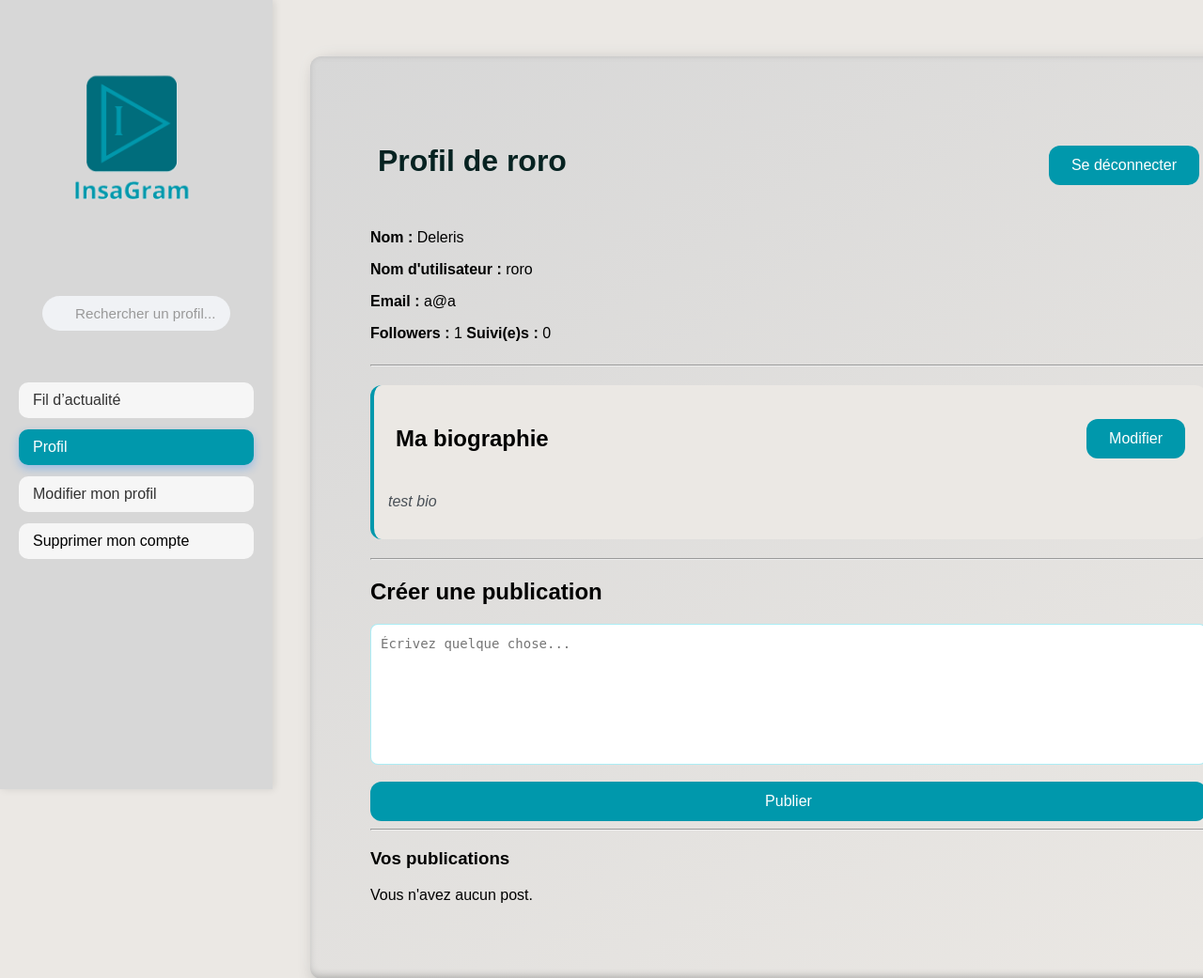
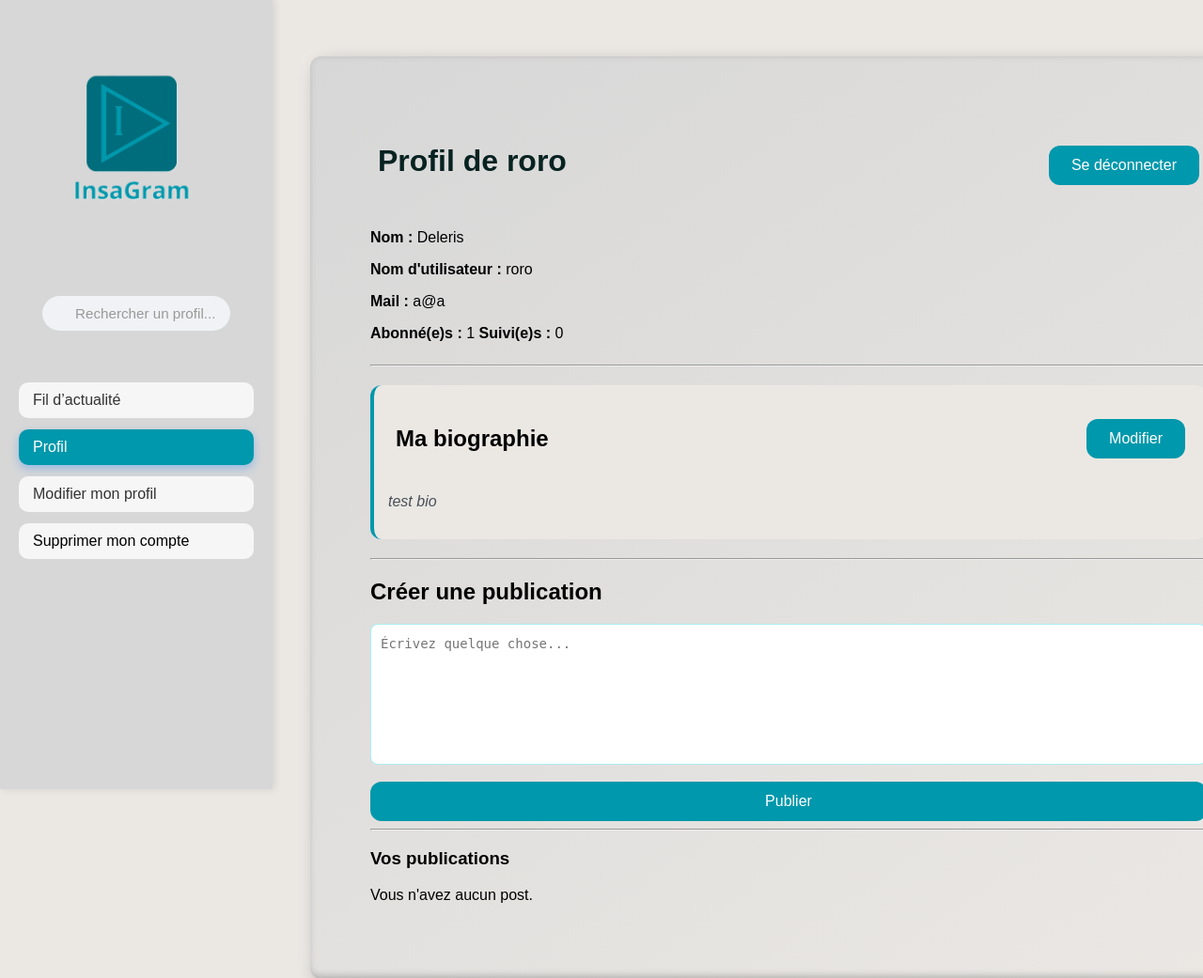
Before and after one commit to aperrin334/hello-python-ci, a Flask app: page /profile in a window 1280 px wide; the page is wider, and only the part inside the window is pictured. Shown: the top 1041 px of that part at 94% size. Run offline with Flask 3, Linux system fonts and the light colour scheme; a user stored in the database is signed in.

Commit message:
Changements Anglais-->Français

```diff
--- a/templates/profile.html
+++ b/templates/profile.html
@@ -102,9 +102,9 @@
             <div class="col">
                 <p><b>Nom :</b> {{ user.name }}</p>
                 <p><b>Nom d'utilisateur :</b> {{ user.username }}</p>
-                <p><b>Email :</b> {{ user.email }}</p>
+                <p><b>Mail :</b> {{ user.email }}</p>
                 <p>
-                    <b>Followers :</b> <span class="badge bg-primary">{{ user.followers_count }}</span>
+                    <b>Abonné(e)s :</b> <span class="badge bg-primary">{{ user.followers_count }}</span>
                     <b>Suivi(e)s :</b> <span class="badge bg-primary">{{ user.following_count }}</span>
                 </p>
             </div>
@@ -164,7 +164,7 @@
                                     {% set liked = post.id in liked_post_ids %}
                                     <form action="{{ url_for('like_post', post_id=post.id) }}" method="POST" style="display:inline;">
                                         <button type="submit" class="btn btn-sm {% if liked %}btn-danger{% else %}btn-outline-danger{% endif %}">
-                                            {% if liked %}❤️{% else %}🤍{% endif %} Like ({{ post.likes | length }})
+                                            {% if liked %}❤️{% else %}🤍{% endif %} J'aime ({{ post.likes | length }})
                                         </button>
                                     </form>
                                     <form action="{{ url_for('delete_post', post_id=post.id) }}" method="POST" style="display:inline;">
--- a/templates/timeline.html
+++ b/templates/timeline.html
@@ -92,7 +92,7 @@
                                     {% set liked = post.id in liked_post_ids %}
                                     <form action="{{ url_for('like_post', post_id=post.id) }}" method="POST" style="display:inline;">
                                         <button type="submit" class="btn btn-sm {% if liked %}btn-danger{% else %}btn-outline-danger{% endif %}">
-                                            {% if liked %}❤️{% else %}🤍{% endif %} Like ({{ post.likes | length }})
+                                            {% if liked %}❤️{% else %}🤍{% endif %} J'aime  ({{ post.likes | length }})
                                         </button>
                                     </form>
                                 </div>
```
Also changed, not shown: instance/users.db.
